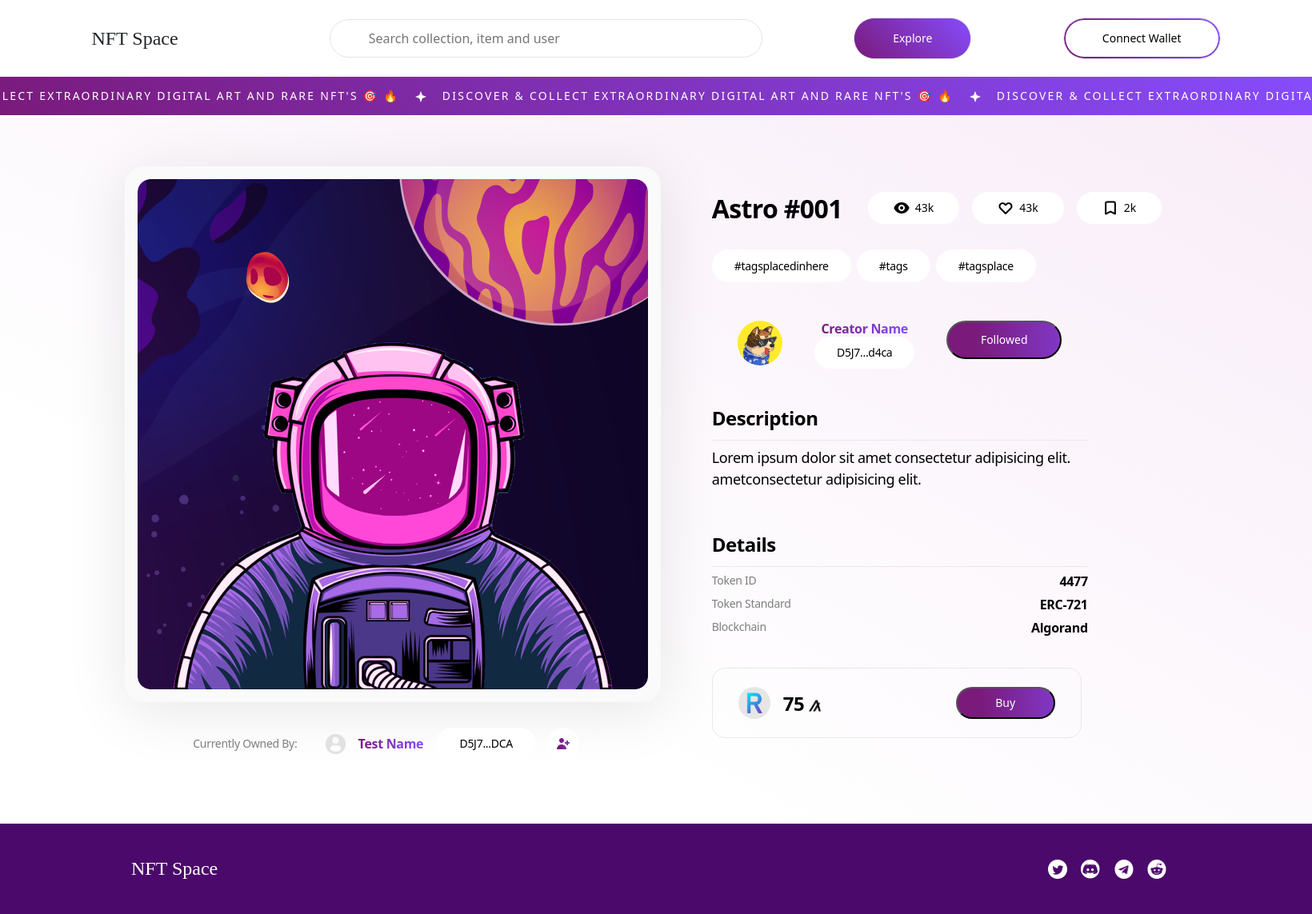
After one commit to nft-space/nft-space-http-web-ui, a Flask app: page /details in a window 1640 px wide; the page is wider, and only the part inside the window is pictured. The commit adds this page. Shown: that part at 80% size. Run offline with Flask 2, Linux system fonts and the light colour scheme; some libraries are stand-ins or nearby versions; some web fonts are replaced.

Commit message:
details page add

```diff
--- a/app/__init__.py
+++ b/app/__init__.py
@@ -12,4 +12,6 @@ def create_app():
         app.register_blueprint(discover)
         from app.views.profile import profile
         app.register_blueprint(profile)
+        from app.views.details import details
+        app.register_blueprint(details)
         return app
--- /dev/null
+++ b/app/static/css/details/content.css
@@ -0,0 +1,286 @@
+.details--content--wrapper{
+    width: 100%;
+    height: fit-content;
+    display: flex;
+    justify-content: center;
+    padding: 3em 0px;
+}
+
+.details--content--wrapper>*{
+    margin: 1em 2em;
+}
+
+/* ------------------LEFT HAND SIDE----------------------- */
+.details--content--photo-details-wrapper{
+    display: flex;
+    flex-direction: column;
+    height: fit-content;
+    align-items: center;
+}
+
+.details--content--photo-container{
+    height: 670px;
+    width: 670px;
+    display: flex;
+    justify-content: center;
+    align-items: center;
+    border-radius: 24px;
+    background: #FAFAFA;
+    box-shadow: 0px 10px 76px rgba(0, 0, 0, 0.1);
+    margin-bottom: 1em;
+}
+
+.details--content--photo-container>img{
+    height: 638px;
+    width: 638px;
+    border-radius: 16px;
+}
+
+.details--content--caption-container{
+    display: flex;
+    justify-content: space-evenly;
+    align-items: center;
+    margin: 1em 0px;
+    width: 85%;
+}
+
+.details--content--caption-container>p{
+    font-family: system-ui;
+    font-style: normal;
+    font-weight: normal;
+    font-size: 14px;
+    line-height: 130%;
+    letter-spacing: -0.02em;
+    color: #7E7E7E;
+    margin: 0px;
+}
+
+
+/* ------------------RIGHT HAND SIDE----------------------- */
+.details--content--nft-details-wrapper{
+    display: flex;
+    flex-direction: column;
+    height: fit-content;
+    padding-top: 1em;
+}
+
+.details--content--title-container{
+    display: flex;
+    justify-content: space-evenly;
+    width: 100%;
+}
+
+.details--content--interactions-item>img{
+    width: 20px;
+    height: 20px;
+}
+
+.details--content--interactions-item>span{
+    font-family: system-ui;
+    font-style: normal;
+    font-weight: normal;
+    font-size: 14px;
+    line-height: 18px;
+    color: #000000;
+    margin-left: .5em;
+}
+
+.details--content--title-container>p{
+    font-family: system-ui;
+    font-style: normal;
+    font-weight: bold;
+    font-size: 32px;
+    line-height: 130%;
+    letter-spacing: -0.02em;
+    color: #000000;
+}
+
+.details--content--title-container>*{
+    margin-right: 1em;
+}
+
+.details--content--interactions-container{
+    display: flex;
+    justify-content: space-evenly;
+    width: fit-content;
+    height: 40px;
+}
+
+.details--content--interactions-item{
+    min-width: 75px;
+    height: 40px;
+    background: #FFFFFF;
+    border-radius: 50px;
+    padding: 1em 2em;
+    display: flex;
+    justify-content: center;
+    align-items: center;
+    margin-right: 1em;
+}
+
+.details--content--tags-container{
+    width: 100%;
+    min-height: 35px;
+    height: fit-content;
+    display: flex;
+    flex-wrap: wrap;
+    max-width: 500px;
+}
+
+.details--content--tags-item{
+    height: 41px;
+    width: max-content;
+    padding: 1em 2em;
+    display: flex;
+    align-items: center;
+    justify-content: center;
+    background: #FFFFFF;
+    border-radius: 50px;
+    /* FONTS */
+    font-family: system-ui;
+    font-style: normal;
+    font-weight: normal;
+    font-size: 14px;
+    line-height: 180%;
+    letter-spacing: -0.02em;
+    color: #000000;
+    margin: 1em .5em 0px 0px;
+}
+
+.details--content--description-container{
+    width:470px;
+    min-height: 150px;
+    flex-direction: column;
+}
+
+.details--content--description-container>h1{
+    font-family: system-ui;
+    font-style: normal;
+    font-weight: bold;
+    font-size: 24px;
+    line-height: 130%;
+    letter-spacing: -0.02em;
+    color: #000000;
+    padding: .5em 0px;
+    border-bottom: 1px solid #E8E8E8;
+    margin-top: 1em;
+}
+
+.details--content--description-container>p{
+    font-family: system-ui;
+    font-style: normal;
+    font-weight: normal;
+    font-size: 18px;
+    line-height: 150%;
+    letter-spacing: -0.02em;
+    color: #000000;
+}
+
+
+.details--content--details-container{
+    width: 470px;
+    min-height: 150px;
+    display: flex;
+    flex-direction: column;
+}
+
+.details--content--details-container>h1{
+    font-family: system-ui;
+    font-style: normal;
+    font-weight: bold;
+    font-size: 24px;
+    line-height: 130%;
+    letter-spacing: -0.02em;
+    color: #000000;
+    padding: .5em 0px;
+    border-bottom: 1px solid #E8E8E8;
+    margin-top: 1em;
+}
+
+.details--content--details-item{
+    width: 100%;
+    height: fit-content;
+    display: flex;
+    justify-content: space-between;
+}
+
+.details--content--details-item>p{
+    font-family: system-ui;
+    font-style: normal;
+    font-weight: normal;
+    font-size: 14px;
+    line-height: 130%;
+    letter-spacing: -0.02em;
+    color: #7E7E7E;
+    margin: 0px
+}
+
+.details--content--details-item>h3{
+    font-family: system-ui;
+    font-style: normal;
+    font-weight: bold;
+    font-size: 16px;
+    line-height: 130%;
+    letter-spacing: -0.02em;
+    color: #000000;
+}
+
+.details--content--buy-container{
+    width: 462px;
+    height: 88px;
+    border: 1px solid #E8E8E8;
+    border-radius: 16px;
+    display: flex;
+    justify-content: space-between;
+    align-items: center;
+    padding: 1em 2em;
+    margin-top: 2em;
+}
+
+.details--content--buy-info-wrapper{
+    display: flex;
+    align-items: center;
+}
+
+.details--content--buy-info-wrapper>img{
+    width: 40px;
+    height: 40px;
+    object-fit: cover;
+    border-radius: 50%;
+}
+
+.details--content--buy-info-wrapper>p{
+    font-family: system-ui;
+    font-style: normal;
+    font-weight: bold;
+    font-size: 24px;
+    line-height: 130%;
+    letter-spacing: -0.02em;
+    color: #000000;
+    margin-bottom: 0px;
+}
+
+.details--content--buy-info-wrapper>*{
+    margin-right: 1em;
+}
+
+.details--content--buy-button{
+    width: 124px;
+    height: 40px;
+    background: linear-gradient(87.77deg, #7A1A7B 24.51%, #864CFD 155.9%);
+    border-radius: 50px;
+    padding: 1em 2em;
+    /* FONTS */
+    font-family: system-ui;
+    font-style: normal;
+    font-weight: normal;
+    font-size: 14px;
+    line-height: 18px;
+    text-align: center;
+    color: #FFFFFF;
+    /* Display */
+    display: flex;
+    justify-content: center;
+    align-items: center;
+
+}
--- /dev/null
+++ b/app/static/css/details/follow-bar.css
@@ -0,0 +1,48 @@
+.follow-bar--body-wrapper{
+    width: 470px;
+    height: 70px;
+    justify-content: space-evenly;
+    display: flex;
+    margin-top: 3em;
+}
+
+.follow-bar--photo-container{
+    width: 56px;
+    height: 56px;
+    display: flex;
+    justify-content: center;
+    align-items: center;
+}
+
+.follow-bar--photo-container>img{
+    width: 100%;
+    height: 100%;
+    object-fit: cover;
+    border-radius: 50%;
+}
+
+.follow-bar--details-container{
+    min-width: 140px;
+    height: 70px;
+    display: flex;
+    align-items: center;
+    flex-direction: column;
+}
+
+.follow-bar--details-container>p{
+    margin-bottom: 0px;
+    font-family: system-ui;
+    font-style: normal;
+    font-weight: bold;
+    font-size: 16px;
+    line-height: 130%;
+    letter-spacing: -0.02em;
+    background: -webkit-linear-gradient(left, #7A1A7B , #864CFD);
+    background: -o-linear-gradient(right, #7A1A7B, #864CFD);
+    background: -moz-linear-gradient(right, #7A1A7B, #864CFD);
+    background: linear-gradient(to right, #7A1A7B , #864CFD);
+   -webkit-background-clip: text;
+   -webkit-text-fill-color: transparent;
+}
+
+/* ADDRESS CONTAINER CURRENTLY LOCATED IN owner-bar.css */
--- /dev/null
+++ b/app/static/css/details/main.css
@@ -0,0 +1,5 @@
+.details--main--body-wrapper{
+    width: 100%;
+    height: fit-content;
+    background: linear-gradient(27.7deg, rgba(255, 255, 255, 0.4) 29.13%, rgba(173, 27, 167, 0.4) 386.01%);;
+}
--- /dev/null
+++ b/app/static/css/details/owner-bar.css
@@ -0,0 +1,73 @@
+.details--owner-bar--container{
+    display: flex;
+    justify-content: center;
+    align-items: center;
+}
+
+.details--owner-bar--follow-container{
+    width: 40px;
+    height: 40px;
+    display: flex;
+    justify-content: center;
+    align-items: center;
+}
+
+.details--owner-bar--follow-container>img{
+    width: 100%;
+    height: 100%;
+}
+
+.details--owner-bar--profile-photo-container{
+    width: 25px;
+    height: 25px;
+    display: flex;
+    justify-content: center;
+    align-items: center;
+}
+
+.details--owner-bar--profile-photo-container>img{
+    width: 100%;
+    height: 100%;
+}
+
+.details--owner-bar--container>p{
+    margin-bottom: 0px;
+    font-family: system-ui;
+    font-style: normal;
+    font-weight: bold;
+    font-size: 16px;
+    line-height: 130%;
+    letter-spacing: -0.02em;
+    background: -webkit-linear-gradient(left, #7A1A7B , #864CFD);
+    background: -o-linear-gradient(right, #7A1A7B, #864CFD);
+    background: -moz-linear-gradient(right, #7A1A7B, #864CFD);
+    background: linear-gradient(to right, #7A1A7B , #864CFD);
+   -webkit-background-clip: text;
+   -webkit-text-fill-color: transparent;
+
+}
+
+.details--owner-bar--container>*{
+    margin: 0px 1em 0px 0px;
+}
+
+.address-container{
+    width: 125px;
+    height: 40px;
+    display: flex;
+    justify-content: center;
+    align-items: center;
+    border-radius: 30px;
+    background: #FFFFFF;
+    /* FONTS */
+    font-family: system-ui;
+    font-style: normal;
+    font-weight: normal;
+    font-size: 14px;
+    line-height: 130%;
+    letter-spacing: -0.02em;
+    color: #000000;
+    padding: 1em 2em;
+
+
+}
--- a/app/static/css/interactions/follow.css
+++ b/app/static/css/interactions/follow.css
@@ -2,6 +2,26 @@
     width:100%;
     height: auto;
 }
+
+.follow-button-md{
+    width: 144px;
+    height: 48px;
+    display: flex;
+    justify-content: center;
+    align-items: center;
+    background: linear-gradient(87.77deg, #7A1A7B 24.51%, #864CFD 155.9%);
+    border-radius: 50px;
+    padding: 1em 2em;
+    /* FONTS  */
+    font-family: system-ui;
+    font-style: normal;
+    font-weight: normal;
+    font-size: 14px;
+    line-height: 18px;
+    text-align: center;
+    color: #FFFFFF;
+}
+
 
 .follow-button-lg{
     width: 191px;
@@ -20,5 +40,4 @@
     line-height: 18px;
     text-align: center;
     color: #FFFFFF;
-
 }
--- a/app/templates/base.html
+++ b/app/templates/base.html
@@ -15,23 +15,6 @@
     <link href="{{ url_for('static', filename='/css/nav.css') }}" rel="stylesheet">
     <!-- footer -->
     <link href="{{ url_for('static', filename='/css/footer.css') }}" rel="stylesheet">
-
-    <!--                 -----PAGES -----              -->
-    <!-- Index news feed -->
-    <link rel="stylesheet" href="{{ url_for('static', filename='/css/index/news-feed.css') }}">
-    <!-- Index sections -->
-    <link rel="stylesheet" href="{{ url_for('static', filename='/css/index/sections/main.css') }}">
-    <link rel="stylesheet" href="{{ url_for('static', filename='/css/index/sections/trending.css') }}">
-    <link rel="stylesheet" href="{{ url_for('static', filename='/css/index/sections/hot.css') }}">
-    <link rel="stylesheet" href="{{ url_for('static', filename='/css/index/sections/about.css') }}">
-    <!-- Discovery sections-->
-    <link rel="stylesheet" href="{{ url_for('static', filename='/css/discovery/header.css') }}">
-    <link rel="stylesheet" href="{{ url_for('static', filename='/css/discovery/main.css') }}">
-    <!-- Profile sections -->
-    <link rel="stylesheet" href="{{ url_for('static', filename='/css/profile/header.css') }}">
-    <link rel="stylesheet" href="{{ url_for('static', filename='/css/profile/info.css') }}">
-    <link rel="stylesheet" href="{{ url_for('static', filename='/css/profile/main.css') }}">
-    <link rel="stylesheet" href="{{ url_for('static', filename='/css/profile/content.css') }}">
 
     <!--              ---------CAROUSEL------------- -->
     <!-- slick -->
@@ -59,6 +42,30 @@
 
     <!--       --------------SHARING ----------- -->
     <link rel="stylesheet" href="{{ url_for('static', filename='/css/sharing.css') }}">
+
+    <!--                 -----PAGES -----              -->
+    <!-- Index news feed -->
+    <link rel="stylesheet" href="{{ url_for('static', filename='/css/index/news-feed.css') }}">
+    <!-- Index sections -->
+    <link rel="stylesheet" href="{{ url_for('static', filename='/css/index/sections/main.css') }}">
+    <link rel="stylesheet" href="{{ url_for('static', filename='/css/index/sections/trending.css') }}">
+    <link rel="stylesheet" href="{{ url_for('static', filename='/css/index/sections/hot.css') }}">
+    <link rel="stylesheet" href="{{ url_for('static', filename='/css/index/sections/about.css') }}">
+    <!-- Discovery sections-->
+    <link rel="stylesheet" href="{{ url_for('static', filename='/css/discovery/header.css') }}">
+    <link rel="stylesheet" href="{{ url_for('static', filename='/css/discovery/main.css') }}">
+    <!-- Profile sections -->
+    <link rel="stylesheet" href="{{ url_for('static', filename='/css/profile/header.css') }}">
+    <link rel="stylesheet" href="{{ url_for('static', filename='/css/profile/info.css') }}">
+    <link rel="stylesheet" href="{{ url_for('static', filename='/css/profile/main.css') }}">
+    <link rel="stylesheet" href="{{ url_for('static', filename='/css/profile/content.css') }}">
+    <!-- Details sections -->
+    <link rel="stylesheet" href="{{ url_for('static', filename='/css/details/main.css') }}">
+    <link rel="stylesheet" href="{{ url_for('static', filename='/css/details/content.css') }}">
+    <link rel="stylesheet" href="{{ url_for('static', filename='/css/details/comments.css') }}">
+    <link rel="stylesheet" href="{{ url_for('static', filename='/css/details/more.css') }}">
+    <link rel="stylesheet" href="{{ url_for('static', filename='/css/details/owner-bar.css') }}">
+    <link rel="stylesheet" href="{{ url_for('static', filename='/css/details/follow-bar.css') }}">
 </head>
 
 <body>
--- /dev/null
+++ b/app/templates/details.html
@@ -0,0 +1,11 @@
+{% extends 'base.html' %}
+
+{% block title %} Details {% endblock %}
+
+{% block body %}
+
+    <div class="details--main--body-wrapper">
+        {% include 'details/content.html' %}
+    </div>
+
+{% endblock %}
--- /dev/null
+++ b/app/templates/details/content.html
@@ -0,0 +1,113 @@
+<div class="details--content--wrapper">
+    <!-- Photo -->
+    <div class="details--content--photo-details-wrapper">
+        <div class="details--content--photo-container">
+            <img
+                src="{{ url_for('static', filename='/png/details__photo_nft.png') }}"
+                alt="nft space astro man for details page"
+            >
+        </div>
+        <div class="details--content--caption-container">
+            <p>Currently Owned By: </p>
+            {% include 'details/owner-bar.html' %}
+        </div>
+    </div>
+
+    <!-- Bio -->
+    <div class="details--content--nft-details-wrapper">
+        <div class="details--content--nft-details-wrapper">
+            <!-- TITLE (+interactions)  -->
+            <div class="details--content--title-container">
+                <p>Astro #001</p>
+                <div class="details--content--interactions-container">
+                    <!-- Viewed  -->
+                    <div class="details--content--interactions-item">
+                        <img
+                            src="{{ url_for('static', filename='/png/interactions__viewed.png') }}"
+                            alt="interaction viewed"
+                        >
+                        <span>43k</span>
+                    </div>
+                    <!-- Liked -->
+                    <div class="details--content--interactions-item">
+                        <img
+                            class="heart-inactive"
+                            src="{{ url_for('static', filename='/png/interactions__heart.png') }}"
+                            alt="interaction heart"
+                        >
+                        <span>43k</span>
+                    </div>
+                    <!-- Bookmarked -->
+                    <div class="details--content--interactions-item">
+                        <img
+                            class="bookmark-inactive"
+                            src="{{ url_for('static', filename='/png/interactions__bookmark.png') }}"
+                            alt="interaction bookmark"
+                        >
+                        <span>2k</span>
+                    </div>
+                </div>
+            </div>
+
+            <!-- TAGS -->
+            <div class="details--content--tags-container">
+                <div class="details--content--tags-item">
+                    #tagsplacedinhere
+                </div>
+                <div class="details--content--tags-item">
+                    #tags
+                </div>
+                <div class="details--content--tags-item">
+                    #tagsplace
+                </div>
+
+            </div>
+
+            <!-- FOLLOW BAR -->
+            {% include 'details/follow-bar.html' %}
+
+            <!-- DESCRIPTION -->
+            <div class="details--content--description-container">
+                <h1>Description </h1>
+                <p>Lorem ipsum dolor sit amet consectetur adipisicing elit. ametconsectetur adipisicing elit. </p>
+            </div>
+
+            <!-- DETAILS -->
+            <div class="details--content--details-container">
+                <h1>Details </h1>
+                <div class="details--content--details-item">
+                    <p>Token ID</p> <h3>4477</h3>
+                </div>
+                <div class="details--content--details-item">
+                    <p>Token Standard</p> <h3>ERC-721</h3>
+                </div>
+                <div class="details--content--details-item">
+                    <p>Blockchain</p> <h3>Algorand</h3>
+                </div>
+            </div>
+
+            <!-- BUY CONTAINER -->
+            <div class="details--content--buy-container">
+                <div class="details--content--buy-info-wrapper">
+                    <img
+                        src="{{ url_for('static', filename='/png/rand_gallery_logo.png') }}"
+                        alt="rand gallery logo "
+                    >
+                    <p>
+                        75
+                        <img
+                            src="{{ url_for('static', filename='/png/algorand_algo_logo.png') }}"
+                            alt="algorand algo picture "
+                            height="15px" width="15px"
+                        >
+                    </p>
+                </div>
+                <button type="button" class="details--content--buy-button">
+                    Buy
+                </button>
+            </div>
+
+
+        </div>
+    </div>
+</div>
--- /dev/null
+++ b/app/templates/details/follow-bar.html
@@ -0,0 +1,18 @@
+<div class="follow-bar--body-wrapper">
+    <div class="follow-bar--photo-container">
+        <img
+            src="{{url_for('static', filename='/png/nft_example4.png')}}"
+            alt="follow bar image for profile"
+        >
+    </div>
+    <div class="follow-bar--details-container">
+        <p>Creator Name</p>
+        <div class="address-container">
+            D5J7...d4ca
+        </div>
+    </div>
+
+    <button type="button" class="follow-button-md">
+        Followed
+    </button>
+</div>
--- /dev/null
+++ b/app/templates/details/owner-bar.html
@@ -0,0 +1,20 @@
+<div class="details--owner-bar--container">
+    <div class="details--owner-bar--profile-photo-container">
+        <img
+            src="{{ url_for('static', filename='/png/empty_user.png') }}"
+            alt="interactions follow button"
+        >
+    </div>
+    <p>
+        Test Name
+    </p>
+    <div class="address-container">
+        D5J7...DCA
+    </div>
+    <div class="details--owner-bar--follow-container">
+        <img
+            src="{{ url_for('static', filename='/png/interactions__follow_button.png') }}"
+            alt="interactions follow button"
+        >
+    </div>
+</div>
--- a/app/templates/profile.html
+++ b/app/templates/profile.html
@@ -1,6 +1,6 @@
 {% extends 'base.html' %}
 
-{% block title %} Discover {% endblock %}
+{% block title %} Profile {% endblock %}
 
 {% block body %}
 
--- /dev/null
+++ b/app/views/details.py
@@ -0,0 +1,7 @@
+from flask import Blueprint, render_template
+
+details = Blueprint('details', __name__)
+
+@details.route('/details')
+def render_details():
+    return render_template("details.html")
```
Also changed, not shown: app/static/css/details/comments.css (added), app/static/css/details/more.css (added), app/static/png/algorand_algo_logo.png (added), app/static/png/details__photo_nft.png (added), app/static/png/empty_user.png (added), app/static/png/interactions__viewed.png (added), app/static/png/rand_gallery_logo.png (added).
